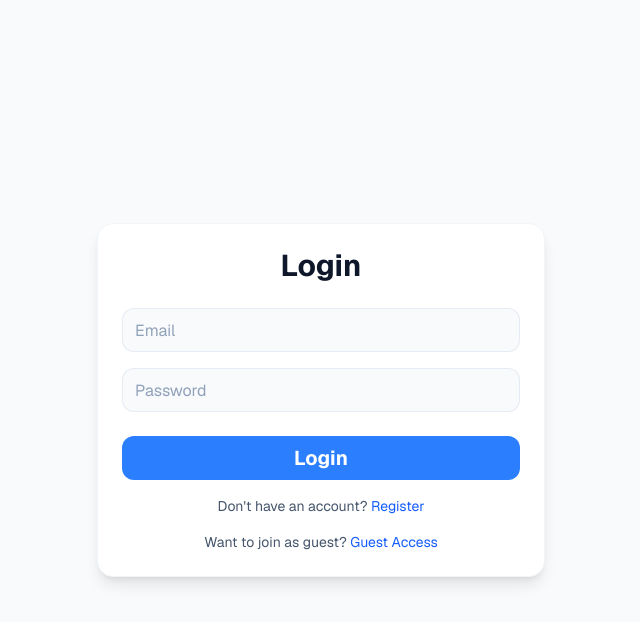
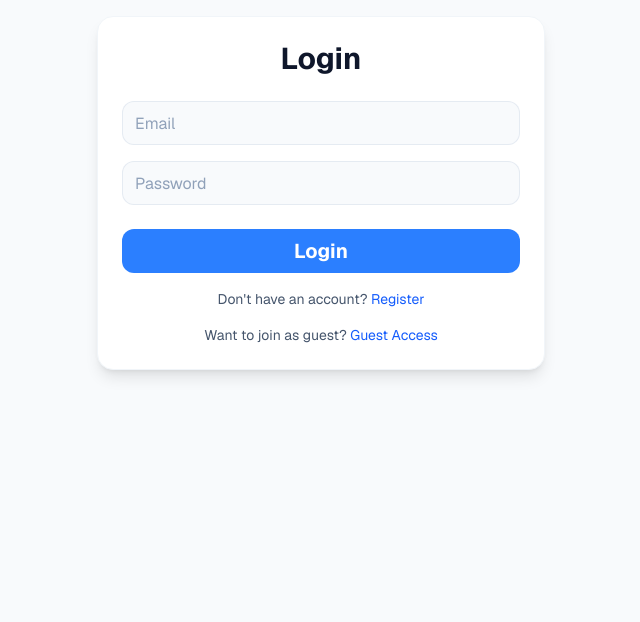
Before and after one commit to Vikash0277/justchat, a Next.js app: page /login in a window 1280 px wide. Shown: the top 622 px of the page, without its empty margins (319-959 px from the left). Built offline with nearby package versions, Linux system fonts and the light colour scheme.

Commit message:
layout fix

```diff
--- a/app/(auth)/guest-login/page.tsx
+++ b/app/(auth)/guest-login/page.tsx
@@ -91,7 +91,7 @@ export default function GuestLogin() {
     };
 
     return (
-        <div className="flex justify-center items-center min-h-screen bg-slate-50 dark:bg-slate-950 text-slate-900 dark:text-slate-100 p-4 transition-colors">
+        <div className="flex h-full box-border justify-center items-center bg-slate-50 dark:bg-slate-950 text-slate-900 dark:text-slate-100 p-4 transition-colors">
             <div className="bg-white dark:bg-slate-900 border border-slate-100 dark:border-slate-800 max-w-md w-full flex-col rounded-2xl p-6 shadow-lg">
                 <h1 className="mb-6 text-center text-2xl font-bold sm:text-3xl text-slate-900 dark:text-white">
                     Guest Access
@@ -120,11 +120,10 @@ export default function GuestLogin() {
                     </div>
 
                     <div className="flex gap-4">
-                        <label className={`flex items-center gap-2 w-1/2 border h-10 rounded-xl px-3 transition cursor-pointer ${
-                            form.gender === "male"
+                        <label className={`flex items-center gap-2 w-1/2 border h-10 rounded-xl px-3 transition cursor-pointer ${form.gender === "male"
                                 ? "border-blue-500 bg-blue-50 dark:bg-blue-950/30 text-blue-600 dark:text-blue-400"
                                 : "bg-slate-50 dark:bg-slate-800 border-slate-200/80 dark:border-slate-700 text-slate-700 dark:text-slate-300"
-                        }`}>
+                            }`}>
                             <input
                                 type="radio"
                                 name="gender"
@@ -135,11 +134,10 @@ export default function GuestLogin() {
                             <span>Male</span>
                         </label>
 
-                        <label className={`flex items-center gap-2 w-1/2 border h-10 rounded-xl px-3 transition cursor-pointer ${
-                            form.gender === "female"
+                        <label className={`flex items-center gap-2 w-1/2 border h-10 rounded-xl px-3 transition cursor-pointer ${form.gender === "female"
                                 ? "border-blue-500 bg-blue-50 dark:bg-blue-950/30 text-blue-600 dark:text-blue-400"
                                 : "bg-slate-50 dark:bg-slate-800 border-slate-200/80 dark:border-slate-700 text-slate-700 dark:text-slate-300"
-                        }`}>
+                            }`}>
                             <input
                                 type="radio"
                                 name="gender"
--- a/app/(auth)/login/page.tsx
+++ b/app/(auth)/login/page.tsx
@@ -65,7 +65,7 @@ export default function LoginPage() {
     };
 
     return (
-        <div className="flex justify-center items-center min-h-screen bg-slate-50 dark:bg-slate-950 text-slate-900 dark:text-slate-100 p-4 transition-colors">
+        <div className="flex h-full box-border justify-center items-center bg-slate-50 dark:bg-slate-950 text-slate-900 dark:text-slate-100 p-4 transition-colors">
             <div className="bg-white dark:bg-slate-900 border border-slate-100 dark:border-slate-800 max-w-md w-full flex-col rounded-2xl p-6 shadow-lg">
                 <h1 className="mb-6 text-center text-2xl font-bold sm:text-3xl text-slate-900 dark:text-white">
                     Login
--- a/app/(auth)/register/page.tsx
+++ b/app/(auth)/register/page.tsx
@@ -90,7 +90,7 @@ export default function RegisterPage() {
     };
 
     return (
-        <div className="flex justify-center items-center min-h-screen bg-slate-50 dark:bg-slate-950 text-slate-900 dark:text-slate-100 p-4 transition-colors">
+        <div className="flex h-full box-border justify-center items-center bg-slate-50 dark:bg-slate-950 text-slate-900 dark:text-slate-100 p-4 transition-colors">
             <div className="bg-white dark:bg-slate-900 border border-slate-100 dark:border-slate-800 max-w-md w-full flex-col rounded-2xl p-6 shadow-lg">
                 <h1 className="mb-6 text-center text-2xl font-bold sm:text-3xl text-slate-900 dark:text-white">
                     Register
@@ -128,11 +128,10 @@ export default function RegisterPage() {
                     />
 
                     <div className="flex gap-4">
-                        <label className={`flex items-center gap-2 flex-1 border h-11 rounded-xl px-3 transition cursor-pointer ${
-                            form.gender === "male"
+                        <label className={`flex items-center gap-2 flex-1 border h-11 rounded-xl px-3 transition cursor-pointer ${form.gender === "male"
                                 ? "border-blue-500 bg-blue-50 dark:bg-blue-950/30 text-blue-600 dark:text-blue-400"
                                 : "bg-slate-50 dark:bg-slate-800 border-slate-200/80 dark:border-slate-700 text-slate-700 dark:text-slate-300"
-                        }`}>
+                            }`}>
                             <input
                                 type="radio"
                                 name="gender"
@@ -143,11 +142,10 @@ export default function RegisterPage() {
                             <span>Male</span>
                         </label>
 
-                        <label className={`flex items-center gap-2 flex-1 border h-11 rounded-xl px-3 transition cursor-pointer ${
-                            form.gender === "female"
+                        <label className={`flex items-center gap-2 flex-1 border h-11 rounded-xl px-3 transition cursor-pointer ${form.gender === "female"
                                 ? "border-blue-500 bg-blue-50 dark:bg-blue-950/30 text-blue-600 dark:text-blue-400"
                                 : "bg-slate-50 dark:bg-slate-800 border-slate-200/80 dark:border-slate-700 text-slate-700 dark:text-slate-300"
-                        }`}>
+                            }`}>
                             <input
                                 type="radio"
                                 name="gender"
--- a/app/globals.css
+++ b/app/globals.css
@@ -19,11 +19,27 @@ html.dark {
   --font-mono: var(--font-geist-mono);
 }
 
+*,
+*::before,
+*::after {
+  box-sizing: border-box;
+}
+
+html,
+body {
+  margin: 0;
+  padding: 0;
+  min-height: 100%;
+}
+
 body {
   background: var(--background);
   color: var(--foreground);
   font-family: var(--font-geist-sans), Arial, Helvetica, sans-serif;
-  transition: background 0.3s cubic-bezier(0.4, 0, 0.2, 1), color 0.3s cubic-bezier(0.4, 0, 0.2, 1);
+  min-height: 100vh;
+  transition:
+    background 0.3s cubic-bezier(0.4, 0, 0.2, 1),
+    color 0.3s cubic-bezier(0.4, 0, 0.2, 1);
 }
 
 /* Custom premium scrollbar styling */
--- a/app/layout.tsx
+++ b/app/layout.tsx
@@ -27,7 +27,7 @@ export default function RootLayout({
       lang="en"
       className={`${geistSans.variable} ${geistMono.variable} h-full antialiased`}
     >
-      <body className="min-h-full flex flex-col">{children}</body>
+      <body className="min-h-screen flex flex-col">{children}</body>
     </html>
   );
 }
--- a/app/user/page.tsx
+++ b/app/user/page.tsx
@@ -248,7 +248,7 @@ export default function UserDashboard() {
 
   if (loading) {
     return (
-      <div className="flex h-screen items-center justify-center bg-slate-50 dark:bg-slate-950">
+      <div className="flex min-h-screen items-center justify-center bg-slate-50 dark:bg-slate-950">
         <div className="flex flex-col items-center gap-3">
           <div className="h-12 w-12 animate-spin rounded-full border-4 border-blue-500 border-t-transparent" />
           <p className="text-sm font-semibold text-slate-600 dark:text-slate-400">
@@ -333,7 +333,7 @@ export default function UserDashboard() {
   };
 
   return (
-    <div className="h-screen w-full flex flex-col bg-slate-50 dark:bg-slate-950 overflow-hidden text-slate-900 dark:text-slate-100 transition-colors">
+    <div className="min-h-screen w-full flex flex-col bg-slate-50 dark:bg-slate-950 overflow-hidden text-slate-900 dark:text-slate-100 transition-colors">
       {/* ── TOP NAVBAR ── */}
       <header className="sticky top-0 z-40 bg-white dark:bg-slate-900 border-b border-slate-100 dark:border-slate-800/80 px-6 py-2 flex items-center justify-between shrink-0 transition-colors">
         {/* Logo */}
@@ -407,8 +407,7 @@ export default function UserDashboard() {
               <button
                 key={tab}
                 onClick={() => setActiveTab(tab)}
-                className={`px-4  rounded-lg text-xs font-bold transition-all flex items-center gap-2 cursor-pointer ${
-                  activeTab === tab
+                className={`px-4  rounded-lg text-xs font-bold transition-all flex items-center gap-2 cursor-pointer ${activeTab === tab
                     ? "bg-white dark:bg-slate-900 text-blue-600 dark:text-blue-400 shadow-sm"
                     : "text-slate-500 hover:text-slate-800 dark:hover:text-slate-200"
                   }`}
@@ -462,8 +461,7 @@ export default function UserDashboard() {
           {/* Profile avatar → settings */}
           <button
             onClick={() => setActiveTab("settings")}
-            className={`relative h-7 w-7 rounded-full bg-gradient-to-br from-indigo-500 to-purple-600 flex items-center justify-center text-xs font-bold text-white uppercase ring-2 ring-transparent transition-all hover:scale-105 active:scale-95 cursor-pointer ${
-              activeTab === "settings" ? "ring-blue-500" : ""
+            className={`relative h-7 w-7 rounded-full bg-gradient-to-br from-indigo-500 to-purple-600 flex items-center justify-center text-xs font-bold text-white uppercase ring-2 ring-transparent transition-all hover:scale-105 active:scale-95 cursor-pointer ${activeTab === "settings" ? "ring-blue-500" : ""
               }`}
           >
             {currentUser.username ? currentUser.username.substring(0, 1) : "ME"}
@@ -518,8 +516,7 @@ export default function UserDashboard() {
 
       {/* ── MOBILE BOTTOM TAB BAR ── */}
       <nav
-        className={`md:hidden bg-white dark:bg-slate-900 border-t border-slate-100 dark:border-slate-800/80 py-3 px-6 flex justify-between items-center transition-colors shrink-0 ${
-          mobileChatOpen ? "hidden" : "flex"
+        className={`md:hidden bg-white dark:bg-slate-900 border-t border-slate-100 dark:border-slate-800/80 py-3 px-6 flex justify-between items-center transition-colors shrink-0 ${mobileChatOpen ? "hidden" : "flex"
           }`}
       >
         {(
@@ -596,8 +593,7 @@ export default function UserDashboard() {
             <button
               key={tab}
               onClick={() => setActiveTab(tab)}
-              className={`flex flex-col items-center gap-1 flex-1 relative transition-all cursor-pointer ${
-                isActive
+              className={`flex flex-col items-center gap-1 flex-1 relative transition-all cursor-pointer ${isActive
                   ? "text-blue-600 dark:text-blue-400 scale-105"
                   : "text-slate-400 dark:text-slate-500"
                 }`}
```
Lines whose indentation alone changed are shown as unchanged.
